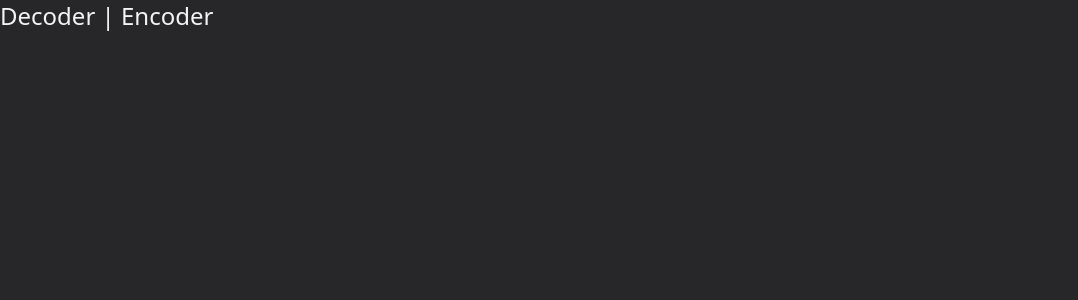
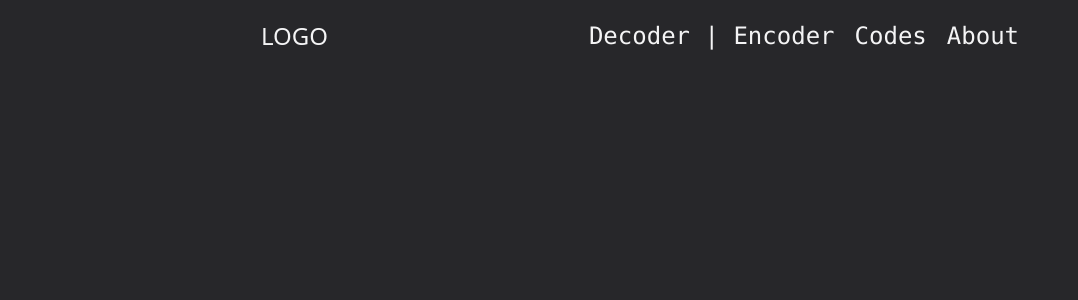
Before and after one commit to ValyMnDul/Morser, a Next.js app: page / in a window 1280 px wide. Shown: the top 300 px of the page, without its empty margins (0-1078 px from the left). Built offline with nearby package versions, Linux system fonts and the light colour scheme.

Commit message:
Enhance Navbar layout and styling

```diff
--- a/src/components/Navbar.tsx
+++ b/src/components/Navbar.tsx
@@ -4,20 +4,40 @@ export default function Navbar(){
 
     return(
         <nav
-        className="w-full h-15"
+        className="w-full h-18 flex justify-evenly items-center"
         >
-            <div>
-
+            <div
+            className="text-zinc-100 text-2xl"
+            >
+                LOGO
             </div>
 
-            <div>
+            <div
+            className="flex gap-x-5 font-mono"
+            >
                 <Link
                 className="text-zinc-100 text-2xl"
                 href='/'
                 >
                     Decoder | Encoder
                 </Link>
+
+                <Link
+                className="text-zinc-100 text-2xl"
+                href='/codes'
+                >
+                    Codes
+                </Link>
+
+                <Link
+                className="text-zinc-100 text-2xl"
+                href='/about'
+                >
+                    About
+                </Link>
+
             </div>
+
         </nav>
     )
 }
```
